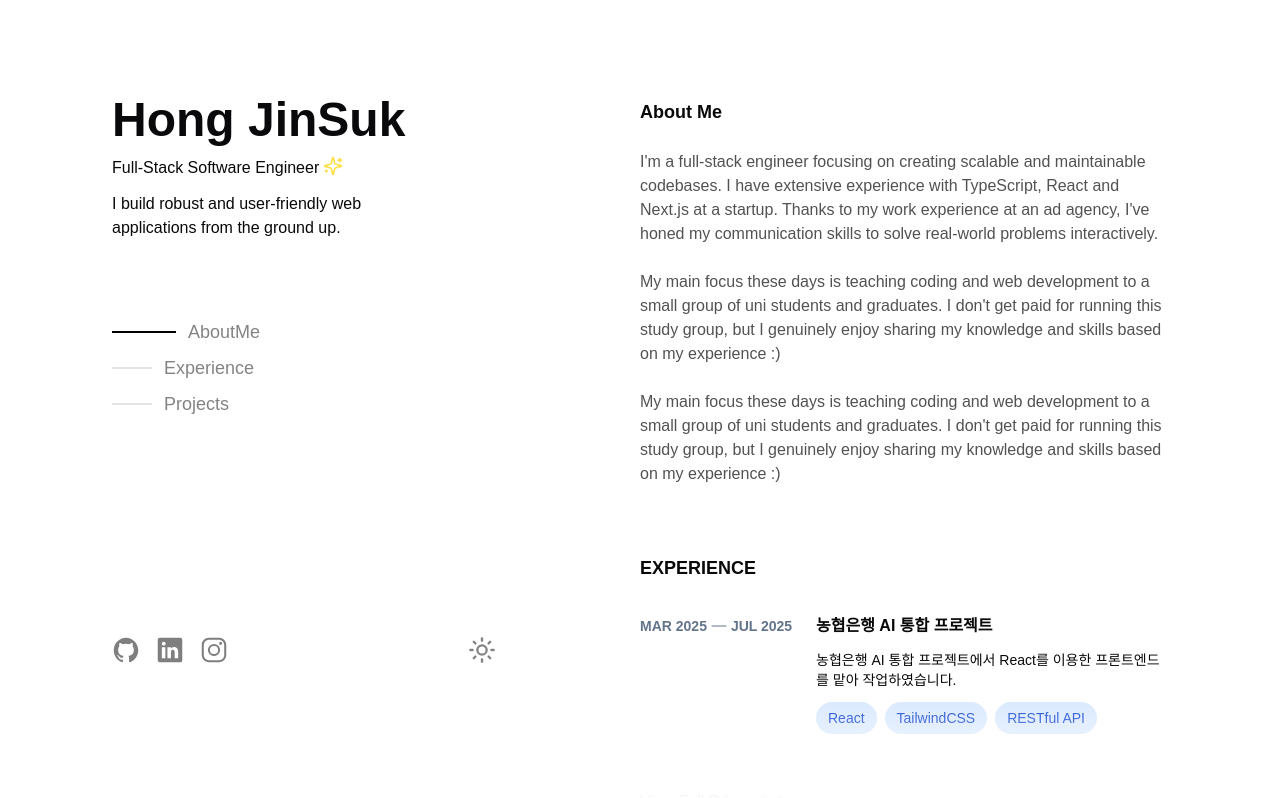
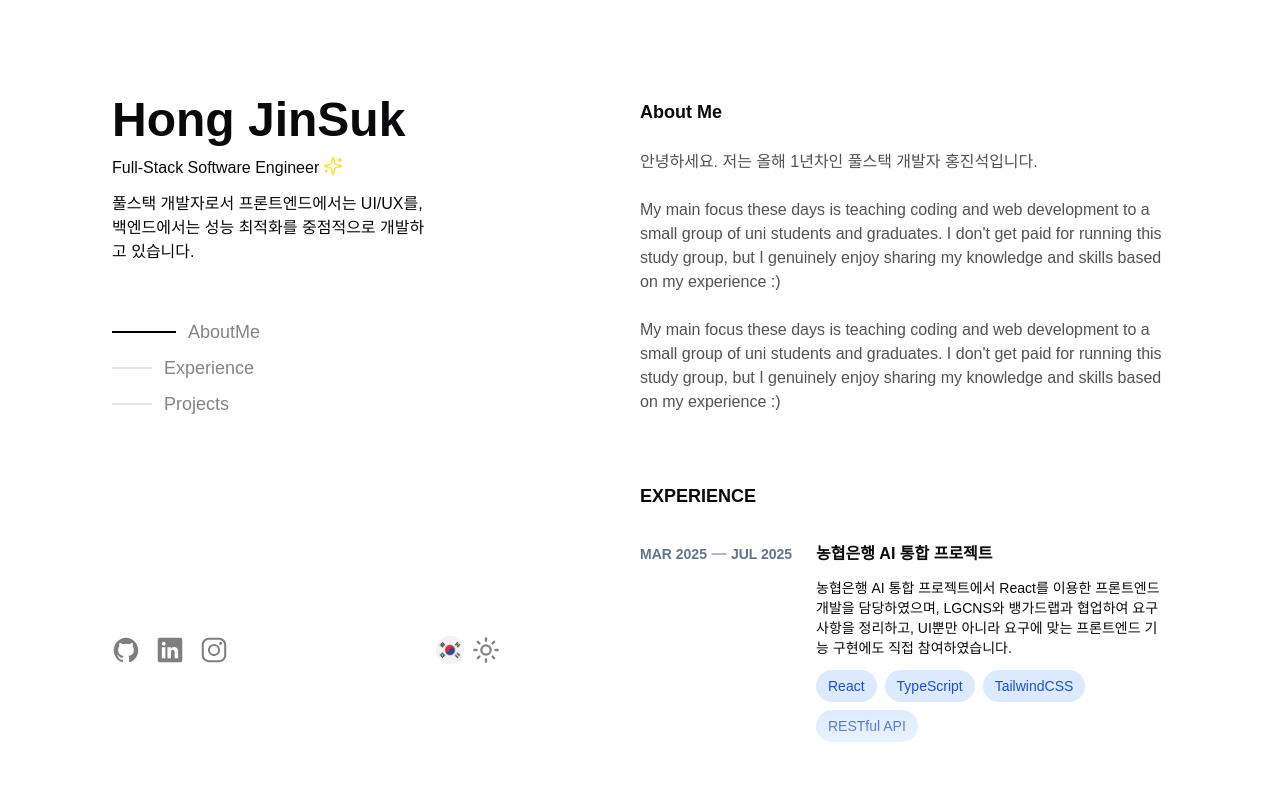
Before and after one commit to Hong-JinSuk/responsive-portfolio, a Next.js app: page /hong-jinsuk in a window 1280 px wide. Shown: the top 798 px of the page. Built offline with nearby package versions, Linux system fonts and the light colour scheme.

Commit message:
feat: add lang toggle and toast message

```diff
--- a/src/app/hong-jinsuk/page.tsx
+++ b/src/app/hong-jinsuk/page.tsx
@@ -2,6 +2,7 @@
 
 import Card from '@/components/ui/card';
 import { Separator } from '@/components/ui/separator';
+import SwitchLang from '@/components/ui/switch-lang';
 import SwitchTheme from '@/components/ui/switch-theme';
 import {
   AboutMe,
@@ -84,7 +85,8 @@ export default function Page() {
                 />
               ))}
             </div>
-            <div className="hidden lg:flex flex-grow pl-60">
+            <div className="hidden lg:flex flex-grow items-center gap-2 pl-52">
+              <SwitchLang />
               <SwitchTheme />
             </div>
           </div>
--- a/src/app/not-found.tsx
+++ b/src/app/not-found.tsx
@@ -5,6 +5,7 @@ import { Button } from '@/components/ui/button';
 import {
   linkMessage,
   notFoundMessage,
+  notFoundToastMessage,
   subNotFoundMessage,
 } from '@/constant/data';
 import useToast from '@/hooks/use-toast';
@@ -12,17 +13,23 @@ import { languageAtom } from '@/store/atom';
 import { useAtomValue } from 'jotai';
 import Image from 'next/image';
 import { useRouter } from 'next/navigation';
-import { useEffect } from 'react';
+import { useEffect, useState } from 'react';
 
 export default function NotFound() {
   const { toast } = useToast();
   const lang = useAtomValue(languageAtom);
   const router = useRouter();
+  const [mounted, setMounted] = useState(false);
 
   useEffect(() => {
-    toast('error', '잘못된 페이지 접근입니다.');
-    console.log('error test');
+    setMounted(true);
   }, []);
+
+  useEffect(() => {
+    if (mounted) {
+      toast('error', notFoundToastMessage[lang]);
+    }
+  }, [mounted]);
 
   return (
     <div className="w-full h-full flex flex-col justify-center items-center max-md:mt-16 md:mt-28 lg:mt-40">
--- /dev/null
+++ b/src/components/ui/switch-lang.tsx
@@ -0,0 +1,39 @@
+import korea from '@/assets/images/korea.png';
+import usa from '@/assets/images/usa.png';
+import { languageAtom } from '@/store/atom';
+import { useAtom } from 'jotai';
+import Image from 'next/image';
+import { useEffect, useState } from 'react';
+
+export default function SwitchLang() {
+  const [lang, setLang] = useAtom(languageAtom);
+  const [mounted, setMounted] = useState(false);
+
+  useEffect(() => {
+    setMounted(true);
+  }, []);
+
+  if (!mounted) {
+    return null; // 서버 사이드 렌더링 방지 (Hydration 오류 해결)
+  }
+
+  return (
+    <div className="cursor-pointer">
+      {lang === 'ko' ? (
+        <Image
+          src={korea}
+          alt="South Korea"
+          className="size-7"
+          onClick={() => setLang('eng')}
+        />
+      ) : (
+        <Image
+          src={usa}
+          alt="South Korea"
+          className="size-7"
+          onClick={() => setLang('ko')}
+        />
+      )}
+    </div>
+  );
+}
--- a/src/constant/data.ts
+++ b/src/constant/data.ts
@@ -10,24 +10,20 @@ export const ExData: CardType[] = [
     edate: 'JUL 2025',
     title: {
       ko: '농협은행 AI 통합 프로젝트',
-      eng: '',
+      eng: 'NHBank AI Integration Project',
     },
     content: {
-      ko: '농협은행 AI 통합 프로젝트에서 React를 이용한 프론트엔드를 맡아 작업하였습니다.',
-      eng: '',
+      ko: '농협은행 AI 통합 프로젝트에서 React를 이용한 프론트엔드 개발을 담당하였으며, LGCNS와 뱅가드랩과 협업하여 요구사항을 정리하고, UI뿐만 아니라 요구에 맞는 프론트엔드 기능 구현에도 직접 참여하였습니다.',
+      eng: 'I was responsible for frontend development using React in the NongHyup Bank AI Integration Project. I collaborated with LGCNS and Vanguard Lab to define requirements, and participated not only in UI implementation but also in developing frontend functionalities that met those requirements.',
     },
-    stacks: ['React', 'TailwindCSS', 'RESTful API'],
+    stacks: ['React', 'TypeScript', 'TailwindCSS', 'RESTful API'],
     toNavigate: '',
   },
 ];
 
 export const AboutMe = [
   {
-    ko: `I'm a full-stack engineer focusing on creating scalable and
-            maintainable codebases. I have extensive experience with TypeScript,
-            React and Next.js at a startup. Thanks to my work experience at an
-            ad agency, I've honed my communication skills to solve real-world
-            problems interactively.`,
+    ko: `안녕하세요. 저는 올해 1년차인 풀스택 개발자 홍진석입니다.`,
     eng: `I'm a full-stack engineer focusing on creating scalable and
             maintainable codebases. I have extensive experience with TypeScript,
             React and Next.js at a startup. Thanks to my work experience at an
@@ -77,8 +73,8 @@ export const SocialLink = [
 ];
 
 export const IntroduceMyself = {
-  ko: 'I build robust and user-friendly web applications from the ground up.',
-  eng: 'I build robust and user-friendly web applications from the ground up.',
+  ko: `풀스택 개발자로서 프론트엔드에서는 UI/UX를, 백엔드에서는 성능 최적화를 중점적으로 개발하고 있습니다.`,
+  eng: `As a full-stack developer, I focus on UI/UX in the frontend and performance optimization in the backend.`,
 };
 
 export const notFoundMessage = {
@@ -88,10 +84,15 @@ export const notFoundMessage = {
 
 export const subNotFoundMessage = {
   ko: `요청하신 페이지가 존재하지 않거나, 이동되었을 수 있습니다.`,
-  eng: `'The page you're looking for doesn't exist or may have been moved.'`,
+  eng: `The page you're looking for doesn't exist or may have been moved.`,
 };
 
 export const linkMessage = {
   ko: '메인으로 이동',
   eng: 'Go to Main',
 };
+
+export const notFoundToastMessage = {
+  ko: '잘못된 페이지 접근입니다.',
+  eng: `It's Invalid page access.`,
+};
--- a/src/store/atom.ts
+++ b/src/store/atom.ts
@@ -1,5 +1,6 @@
 import { LanguageType } from '@/types/types';
 import { atom } from 'jotai';
+import { atomWithStorage } from 'jotai/utils';
 
 const getInitialTheme = () => {
   if (typeof window !== 'undefined') {
@@ -8,6 +9,21 @@ const getInitialTheme = () => {
   return 'system';
 };
 
+const getLangAtom = (): LanguageType => {
+  if (typeof window !== 'undefined') {
+    const stored = localStorage.getItem('language');
+    if (stored) return stored as LanguageType;
+
+    localStorage.setItem('language', 'ko');
+    return 'ko';
+  }
+
+  return 'ko';
+};
+
 export const themeAtom = atom(getInitialTheme());
 
-export const languageAtom = atom<LanguageType>('ko');
+export const languageAtom = atomWithStorage<LanguageType>(
+  'language',
+  getLangAtom()
+);
```
Also changed, not shown: src/assets/images/korea.png (added), src/assets/images/usa.png (added).
